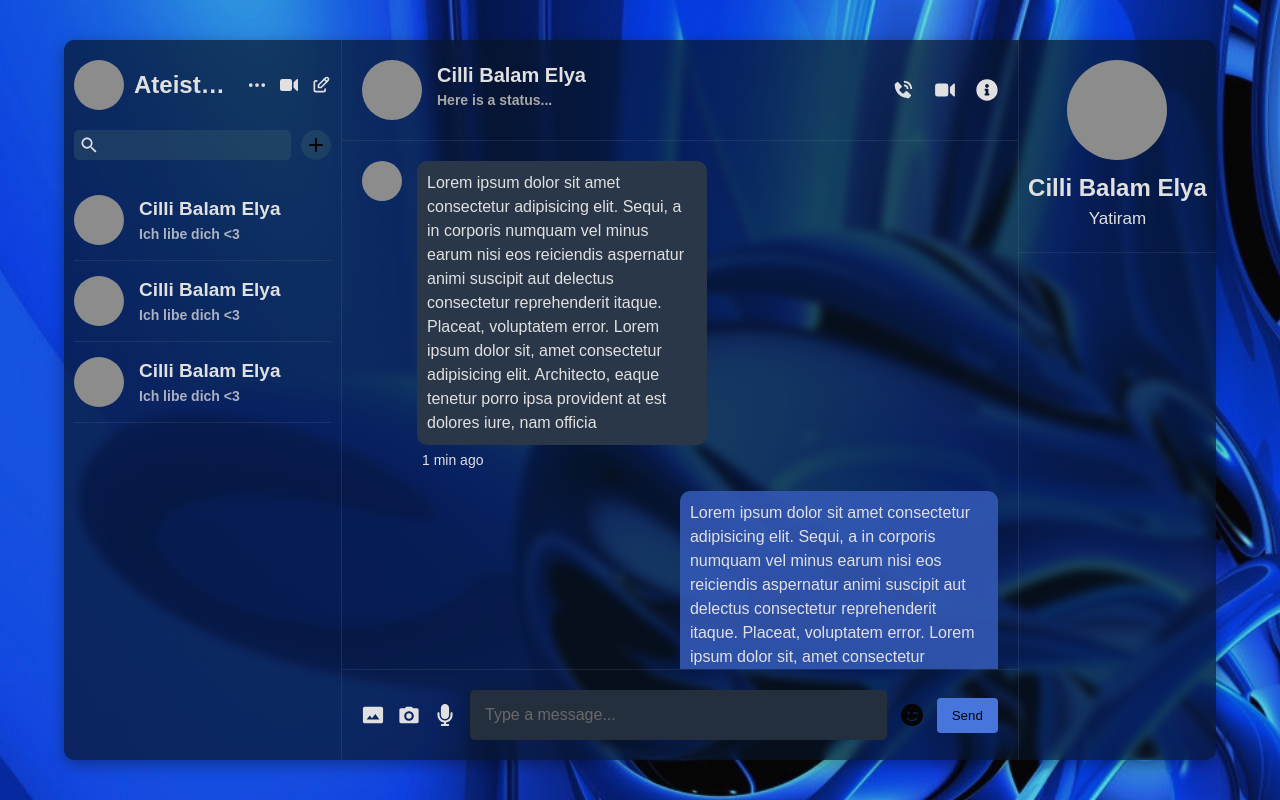
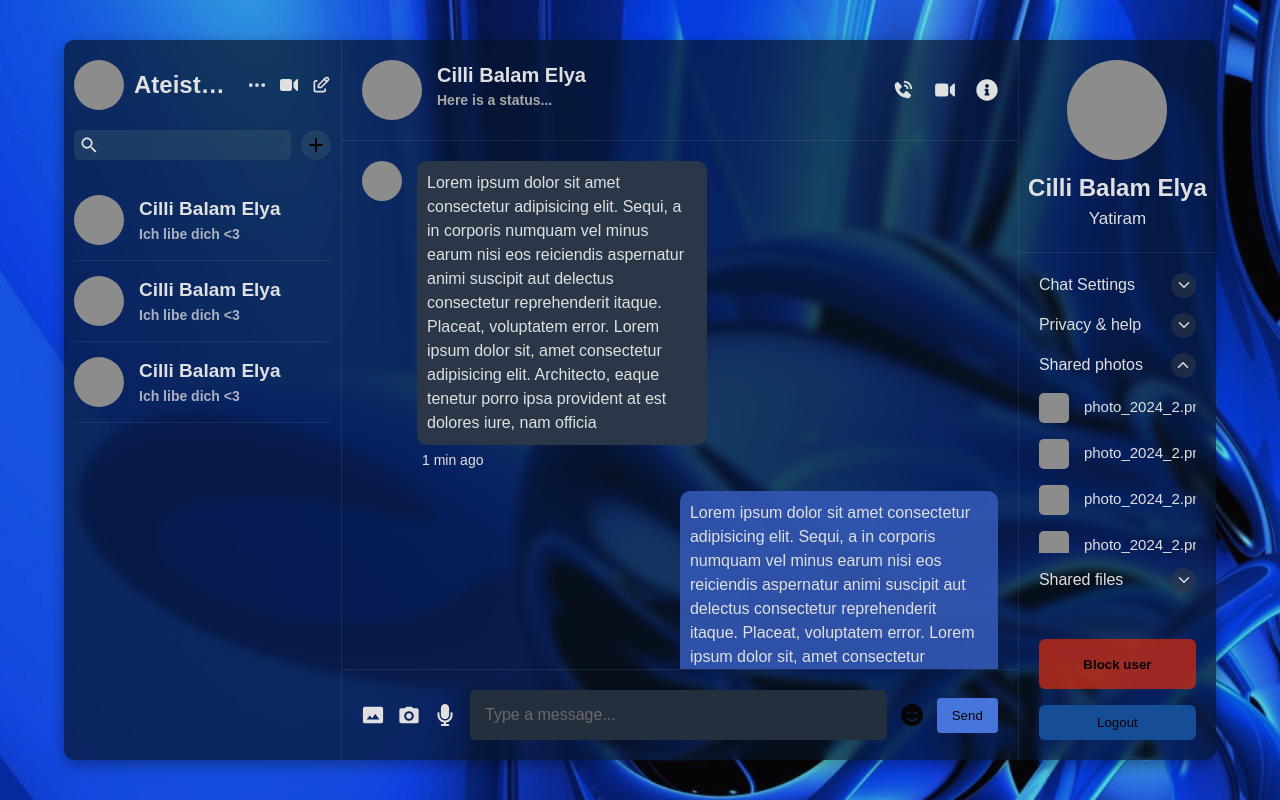
Before and after one commit to realSenan/ReactChatApp, a React (Vite) app: page / in a window 1280 px wide. Built offline with nearby package versions, Linux system fonts and the light colour scheme; grey boxes are pictures that could not be loaded; a web font is replaced by a local one.

Commit message:
Complated app user interface

```diff
--- /dev/null
+++ b/src/components/Details/DropDown.tsx
@@ -0,0 +1,34 @@
+import { IoChevronDown } from "react-icons/io5";
+import DisplayContainer from "../containers/DisplayContainer";
+import React, { ReactNode } from "react";
+
+interface Props {
+  id: string;
+  text: string;
+  isActive: boolean;
+  children?: ReactNode;
+  changeActive: (e: React.MouseEvent<HTMLDivElement, MouseEvent>) => void;
+}
+
+const DropDown: React.FC<Props> = ({
+  id,
+  text,
+  isActive,
+  children,
+  changeActive,
+}) => {
+
+  return (
+    <div>
+      <div className="label-dropdown" id={id} onClick={changeActive}>
+        {text}
+        <div className={`icon ${isActive ? "active" : ""}`}>
+          <IoChevronDown size={16} />
+        </div>
+      </div>
+      <DisplayContainer isActive={isActive}>{children}</DisplayContainer>
+    </div>
+  );
+};
+
+export default DropDown;
--- /dev/null
+++ b/src/components/Details/Photos.tsx
@@ -0,0 +1,23 @@
+import { HiDownload } from "react-icons/hi";
+
+const Photos = () => {
+  return (
+    <div className="photo-items-container">
+      <figure className="photo-item">
+        <img
+          src="https://www.wallpaperbetter.com/wallpaper/363/725/213/white-cat-cute-1080P-wallpaper.jpg"
+          alt=""
+        />
+
+        <figcaption className="photo-description">
+          <h4>photo_2024_2.png</h4>
+          <div className="icon">
+            <HiDownload />
+          </div>
+        </figcaption>
+      </figure>
+    </div>
+  );
+};
+
+export default Photos;
--- a/src/components/Details/index.tsx
+++ b/src/components/Details/index.tsx
@@ -1,7 +1,34 @@
+import React, { useState } from "react";
+import DropDown from "./DropDown";
+import Photos from "./Photos";
+
+interface State {
+  chat: boolean;
+  privacy: boolean;
+  "shared-photos": boolean;
+  "shared-files": boolean;
+}
+
 const Details = () => {
+  const [state, setState] = useState<State>({
+    chat: false,
+    privacy: false,
+    "shared-photos": true,
+    "shared-files": false,
+  });
+
+  const clickHandler = (e: React.MouseEvent<HTMLDivElement, MouseEvent>) => {
+    const id = e.currentTarget.id;
+    setState((prev) => ({
+      ...prev,
+      [id]: !prev[id as keyof State],
+    }));
+  };
+
   return (
     <aside className="details">
-      <figure>
+      <div>
+        <figure className="sidebar-profile">
           <img
             id="profile"
             src="https://img.freepik.com/free-photo/medium-shot-anime-woman-hugging-cat_23-2150970701.jpg?t=st=1713690312~exp=1713693912~hmac=88027b88800dadfbce6a64fd90fd4eb35d488fccde34889e93ca9ebb40fa5392&w=996"
@@ -12,14 +39,46 @@ const Details = () => {
             <h2>Cilli Balam Elya</h2>
             <h3>Yatiram</h3>
           </figcaption>
-
         </figure>
 
+        <section className="dropdown-container">
+          <DropDown
+            id="chat"
+            text="Chat Settings"
+            isActive={state.chat}
+            changeActive={clickHandler}
+          />
+          <DropDown
+            id="privacy"
+            text="Privacy & help"
+            isActive={state.privacy}
+            changeActive={clickHandler}
+          />
+          <DropDown
+            id="shared-photos"
+            text="Shared photos"
+            isActive={state["shared-photos"]}
+            changeActive={clickHandler}
+          >
+            {/* Something else  */}
+            {Array.from({ length: 6 }).map(() => (
+              <Photos />
+            ))}
+          </DropDown>
 
+          <DropDown
+            id="shared-files"
+            text="Shared files"
+            isActive={state["shared-files"]}
+            changeActive={clickHandler}
+          />
+        </section>
+      </div>
 
-
-
-
+      <section className="detail-control">
+        <button className="block">Block user</button>
+        <button className="logout">Logout</button>
+      </section>
     </aside>
   );
 };
--- /dev/null
+++ b/src/components/containers/DisplayContainer.tsx
@@ -0,0 +1,23 @@
+import React, { ReactNode } from "react";
+
+interface Props {
+  children?: ReactNode;
+  isActive: boolean;
+  className?: string;
+}
+
+const DisplayContainer: React.FC<Props> = ({
+  className = "",
+  isActive,
+  children,
+}) => {
+  return (
+    <div
+      className={`display-container ${isActive ? "active" : ""} ${className}`}
+    >
+      <div id="hidden">{children}</div>
+    </div>
+  );
+};
+
+export default DisplayContainer;
--- a/src/index.css
+++ b/src/index.css
@@ -41,6 +41,36 @@ body {
   -webkit-box-orient: vertical;
   -webkit-line-clamp: 1;
   overflow: hidden;
+}
+
+.display-container {
+  display: grid;
+  grid-template-rows: 0fr;
+  transition: 300ms;
+
+  &.active {
+    grid-template-rows: 1fr;
+  }
+
+  #hidden {
+    overflow: hidden;
+    overflow-y: auto;
+    max-height: 20vh;
+
+    &::-webkit-scrollbar-track {
+      -webkit-box-shadow: inset 0 0 6px rgba(0, 0, 0, 0.1);
+    }
+
+    &::-webkit-scrollbar {
+      width: 8px;
+    }
+
+    &::-webkit-scrollbar-thumb {
+      -webkit-box-shadow: inset 0 0 6px rgba(0, 0, 0, 0.3);
+      background-color: #203c66;
+      border-radius: 20px;
+    }
+  }
 }
 
 .container {
@@ -334,7 +364,12 @@ body {
 }
 
 .details {
-  figure {
+  gap: 10px;
+  display: flex;
+  flex-direction: column;
+  justify-content: space-between;
+
+  .sidebar-profile {
     padding: 20px 0;
     display: flex;
     flex-direction: column;
@@ -360,4 +395,101 @@ body {
       font-size: 17px;
     }
   }
+
+  section {
+    padding: 20px;
+
+    &.dropdown-container{
+      padding-bottom: 0px;
+    }
+
+    .label-dropdown {
+      display: flex;
+      align-items: center;
+      justify-content: space-between;
+      cursor: pointer;
+
+      &:not(:last-child) {
+        margin-bottom: 15px;
+      }
+
+      .icon {
+        width: 25px;
+        height: 25px;
+        display: flex;
+        align-items: center;
+        justify-content: center;
+        background: #39424d81;
+        border-radius: 100%;
+        transition: 300ms;
+
+        &.active {
+          transform: rotate(180deg);
+        }
+      }
+    }
+
+    .display-container.active {
+      margin-bottom: 15px;
+    }
+
+    .photo-items-container {
+      .photo-item {
+        gap: 15px;
+        display: flex;
+        flex-direction: row;
+
+        img {
+          width: 30px;
+          height: 30px;
+          border-radius: 16%;
+        }
+
+        .photo-description {
+          width: 100%;
+          display: flex;
+          align-items: center;
+          justify-content: space-between;
+
+          h4 {
+            font-size: 15px;
+            font-weight: 500;
+          }
+
+          .icon {
+            width: 25px;
+            height: 25px;
+            display: grid;
+            cursor: pointer;
+            background: #1f2e51;
+            border-radius: 100%;
+            place-content: center;
+          }
+        }
+      }
+
+      margin-bottom: 16px;
+    }
+
+    &.detail-control {
+      padding-top: 0px;
+
+      button {
+        border: none;
+        outline: none;
+        border-radius: 6px;
+        width: 100%;
+      }
+      .block {
+        background: #fb2c07b4;
+        height: 50px;
+        font-weight: 700;
+        margin-bottom: 2vh;
+      }
+      .logout{
+        background: #1354aa;
+        height: 35px;
+      }
+    }
+  }
 }
```
Lines whose indentation alone changed are shown as unchanged.
